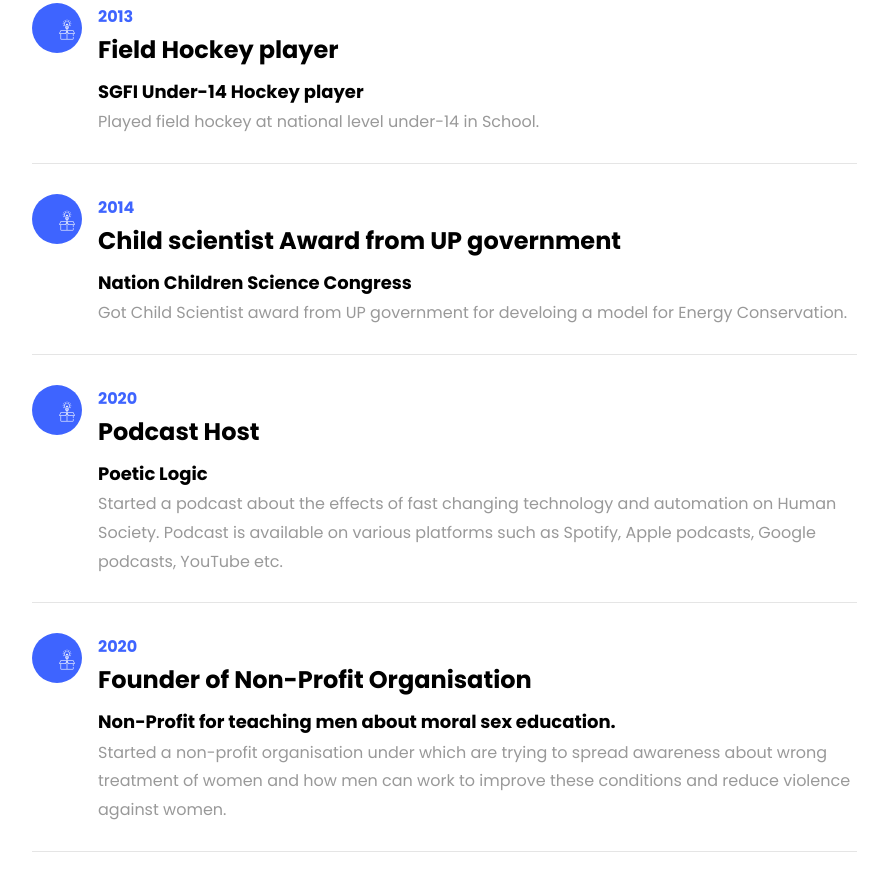
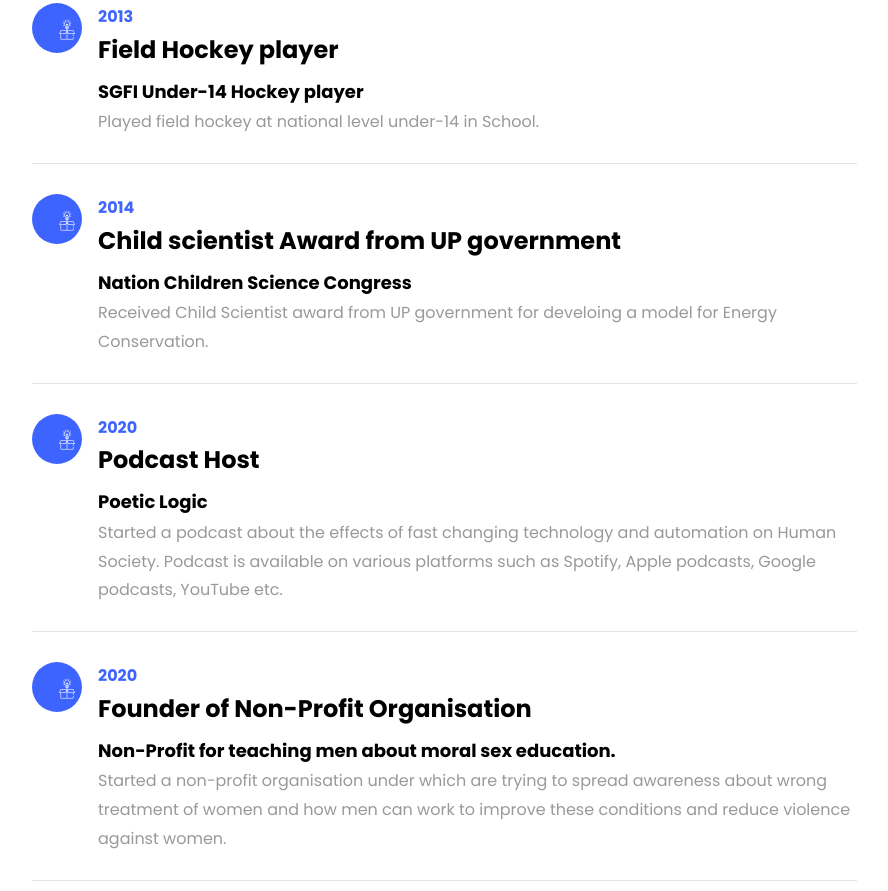
Before and after one commit to gauravcy19/gauravcy19.github.io, a plain HTML site: page index.html in a window 1280 px wide. Shown: the part 4196-5087 px from the top of the page, without its empty margins (338-1226 px from the left). Drawn offline with Linux system fonts and the light colour scheme; files whose address does not match are found by name.

Commit message:
Update index.html

```diff
--- a/index.html
+++ b/index.html
@@ -381,7 +381,7 @@
 		    					<span class="date">2014</span>
 		    					<h2>Child scientist Award from UP government</h2>
 		    					<span class="position">Nation Children Science Congress</span>
-		    					<p>Got Child Scientist award from UP government for develoing a model for Energy Conservation.</p>
+		    					<p>Received Child Scientist award from UP government for develoing a model for Energy Conservation.</p>
 		    				</div>
 	    				</div>
 	    				<div class="resume-wrap d-flex ftco-animate">
```
